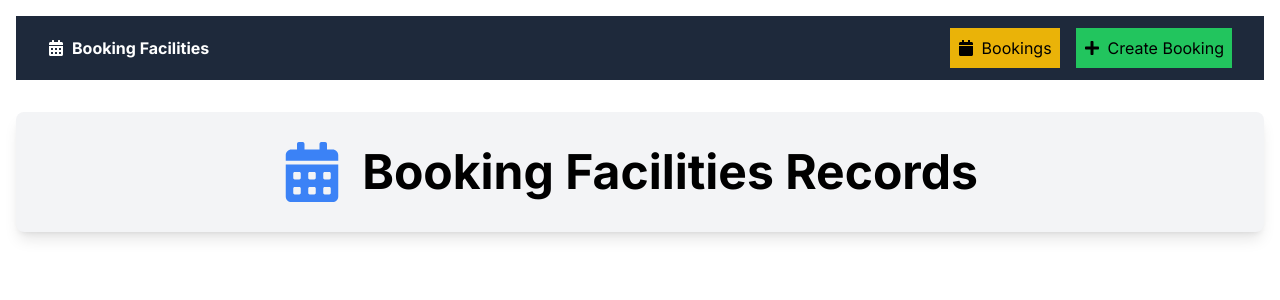
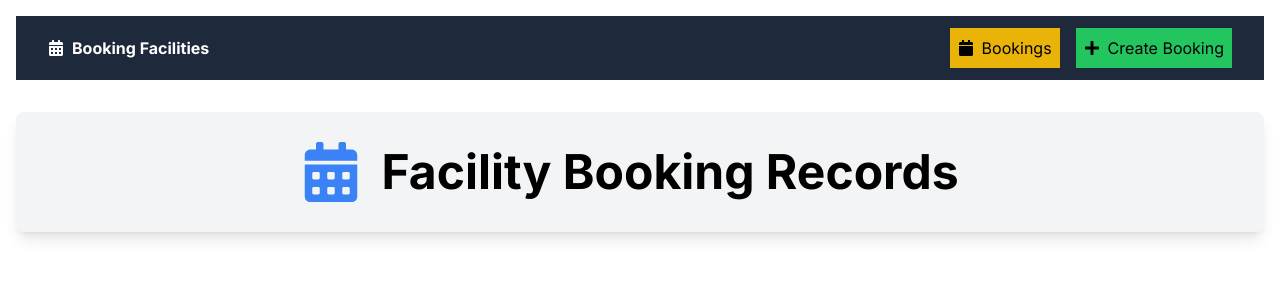
Before and after one commit to alcel-rschooltoday/next13-bookingFacilities, a Next.js app: page / in a window 1280 px wide. Shown: the top 300 px of the page. Built offline with nearby package versions, Linux system fonts and the light colour scheme.

Commit message:
typo error

```diff
--- a/app/dashboard/page.tsx
+++ b/app/dashboard/page.tsx
@@ -12,7 +12,7 @@ function Dashboard() {
           <FaCalendarAlt />
         </div>
         <div className="text-5xl text-center font-bold m-5">
-          Booking Facilities Records
+          Facility Booking Records
         </div>
       </div>
     </div>
```
